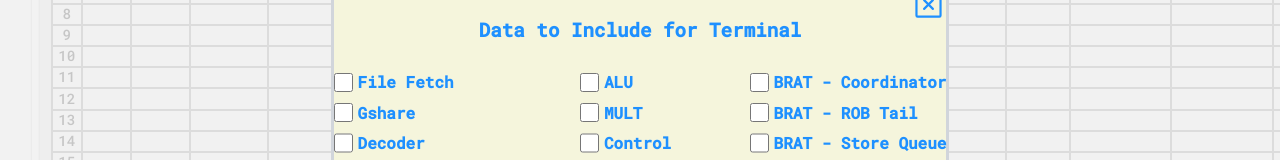
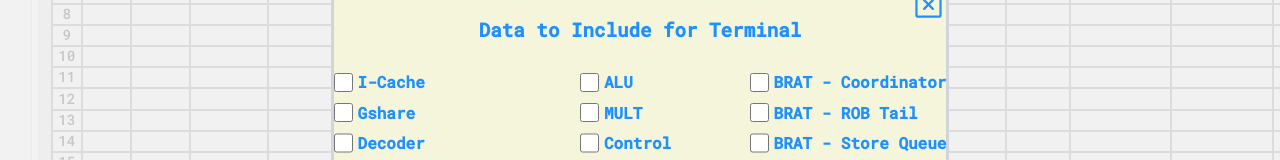
Before and after one commit to haytham918/vcdive, a Next.js app: page /debugger in a window 1280 px wide. Both pictures are taken after a click on the button "Setting". Shown: the part 3353-3513 px from the top of the page. Built offline with nearby package versions, Linux system fonts and the light colour scheme; no server answers.

Commit message:
Update terminal

```diff
--- a/src/app/debugger/page.tsx
+++ b/src/app/debugger/page.tsx
@@ -27,7 +27,7 @@ export type NumberSystem = "0d" | "0x"; // Maybe binary in the future
 
 // Decide which to show and not to show for Terminal
 export interface TerminalSettings {
-    file_fetch: { show: boolean; label: "File Fetch" };
+    icache: { show: boolean; label: "I-Cache" };
     gshare: { show: boolean; label: "Gshare" };
     decoder: { show: boolean; label: "Decoder" };
     instruction_queue: { show: boolean; label: "Instruction Queue" };
@@ -170,7 +170,7 @@ const DebuggerPage = () => {
     );
 
     const decoder_data = extract_data(cycle_data, "DECODER");
-    const file_fetch_data = extract_data(cycle_data, "FILE_FETCH");
+    // const file_fetch_data = extract_data(cycle_data, "FILE_FETCH");
 
     // const control_data = extract_data(cycle_data, "gen_control[0].CONTROL");
     const issue_data = extract_data(cycle_data, "ISSUE");
@@ -236,9 +236,9 @@ const DebuggerPage = () => {
 
     const [terminal_settings, setTerminalSettings] = useState<TerminalSettings>(
         {
-            file_fetch: {
+            icache: {
                 show: false,
-                label: "File Fetch",
+                label: "I-Cache",
             },
             gshare: { show: false, label: "Gshare" },
             decoder: { show: false, label: "Decoder" },
@@ -355,7 +355,7 @@ const DebuggerPage = () => {
                     />
                 </div>
                 <Terminal
-                    file_fetch_data={file_fetch_data}
+                    icache_data={icache_data}
                     decoder_data={decoder_data}
                     instruction_queue_data={instruction_queue_data}
                     reservation_station_data={reservation_station_data}
--- a/src/components/processor_components/Terminal.tsx
+++ b/src/components/processor_components/Terminal.tsx
@@ -3,7 +3,7 @@ import { Gear, TerminalWindow } from "phosphor-react";
 import { MouseEvent, useState } from "react";
 
 const Terminal: React.FC<{
-    file_fetch_data: any;
+    icache_data: any;
     decoder_data: any;
     instruction_queue_data: any;
     dispatch_data: any;
@@ -28,7 +28,7 @@ const Terminal: React.FC<{
     terminal_settings: TerminalSettings;
     handleOpenDialog: () => void;
 }> = ({
-    file_fetch_data,
+    icache_data,
     decoder_data,
     instruction_queue_data,
     dispatch_data,
@@ -65,8 +65,8 @@ const Terminal: React.FC<{
         if (!is_show) return null;
         let data: any;
         switch (name) {
-            case "File Fetch": {
-                data = file_fetch_data;
+            case "I-Cache": {
+                data = icache_data;
                 break;
             }
             case "Decoder": {
--- a/src/components/processor_components/TerminalDialog.tsx
+++ b/src/components/processor_components/TerminalDialog.tsx
@@ -37,15 +37,15 @@ const TerminalDialog: React.FC<{
                 </h2>
                 <div className="checkbox-container dialog-text">
                     <div className="checkbox-subcontainer">
-                        {/* File Fetch */}
+                        {/* I-Cache */}
                         <span className="checkbox-item">
                             <input
                                 type="checkbox"
                                 className="checkbox-input"
-                                checked={terminal_settings.file_fetch.show}
-                                onChange={(e) => handleCheck(e, "file_fetch")}
+                                checked={terminal_settings.icache.show}
+                                onChange={(e) => handleCheck(e, "icache")}
                             />
-                            File Fetch
+                            I-Cache
                         </span>
 
                         {/* Gshare */}
```
